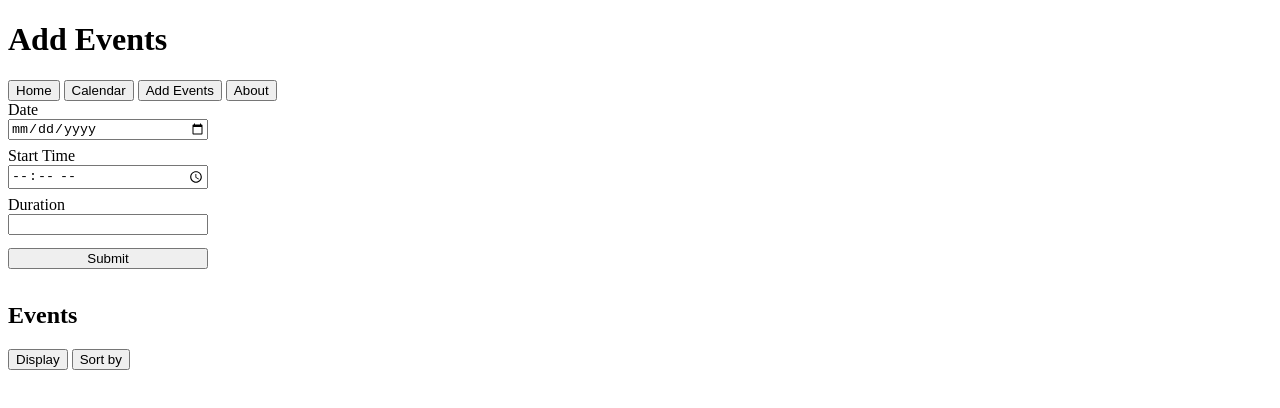
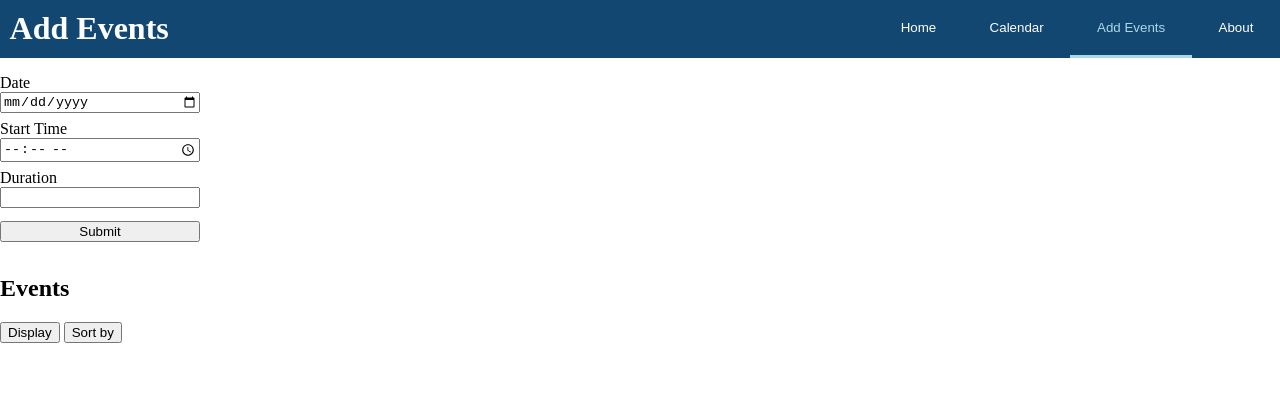
Before and after one commit to drewburton/ITC320Project, a plain HTML site: page config.html in a window 1280 px wide. Drawn offline with nearby package versions, Linux system fonts and the light colour scheme.

Commit message:
header style work

```diff
--- a/config.css
+++ b/config.css
@@ -2,6 +2,7 @@ form {
 	display: flex;
 	flex-direction: column;
 	width: 200px;
+	padding-top: 1em;
 }
 
 form input {
@@ -41,3 +42,37 @@ form button {
 .dropdown:hover .dropdown-content {
 	display: block;
 }
+
+header {
+	background-color: #124772;
+	color: white;
+	overflow: hidden;
+}
+
+body {
+	margin: 0;
+}
+
+h1 {
+	margin: 0px;
+	float: left;
+	padding: 0.3em;
+}
+
+header button {
+	color: white;
+	background: none;
+	border: none;
+	text-decoration: none;
+	padding: 1.5em 2em;
+	float: right;
+}
+
+#events {
+	color: lightblue;
+	border-bottom: 3px solid lightblue;
+}
+
+header button:hover {
+	background-color: #2494b9;
+}
--- a/config.html
+++ b/config.html
@@ -9,16 +9,16 @@
 </head>
 
 <body>
-	<main>
+	<header>
 		<h1>Add Events</h1>
 
-		<nav>
-			<button id="home">Home</button>
-			<button id="calendar">Calendar</button>
-			<button id="events">Add Events</button>
-			<button id="about">About</button>
-		</nav>
+		<button id="about">About</button>
+		<button id="events">Add Events</button>
+		<button id="calendar">Calendar</button>
+		<button id="home">Home</button>
+	</header>
 
+	<main>
 		<form>
 			<label for="date">Date</label>
 			<input type="date" id="date">
```
